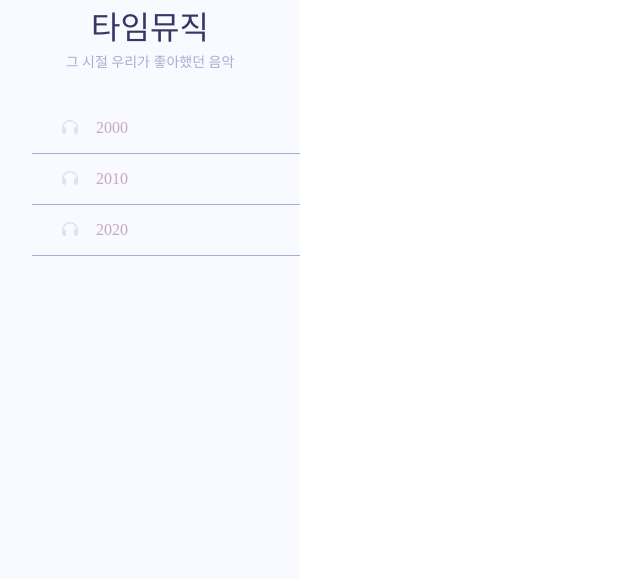
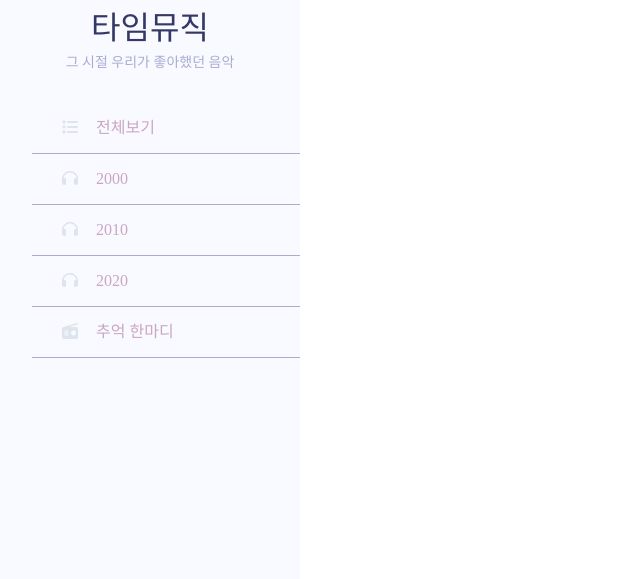
Before and after one commit to talli0505/HangHae99_Chapter1_Team5, a Flask app: page /login in a window 1280 px wide. Shown: the part 221-800 px from the top of the page, without its empty margins (0-640 px from the left). Run offline with Flask 2, Linux system fonts and the light colour scheme; data that the repository does not hold is empty; some libraries are stand-ins or nearby versions; some web fonts are replaced.

Commit message:
[9/22] 필요한 기능 추가 및 제거

```diff
--- a/Chapter1/templates/login.html
+++ b/Chapter1/templates/login.html
@@ -64,7 +64,13 @@
             <h2>타임뮤직</h2>
             <p>그 시절 우리가 좋아했던 음악</p>
         </div>
-        <ul>
+        <ul class="sidebar-list">
+            <li>
+                <div onclick="show_music_all()">
+                    <span class="icon"><i class="fa fa-list"></i></span>
+                    <span class="item">전체보기</span>
+                </div>
+            </li>
             {% for year in years %}
             <li>
                 <div onclick='show_music_{{ year['year'] }}()'>
@@ -73,6 +79,12 @@
                 </div>
             </li>
             {% endfor %}
+            <li>
+                <div data-bs-toggle="modal" data-bs-target="#myModal">
+                    <span class="icon"><i class="fa-solid fa-radio"></i></span>
+                    <span class="item">추억 한마디</span>
+                </div>
+            </li>
         </ul>
     </div>
 </div>
@@ -84,7 +96,6 @@
             <th scope="col">#</th>
             <th scope="col">제목</th>
             <th scope="col">가수</th>
-            <th scope="col">댓글</th>
             <th scope="col">좋아요</th>
         </tr>
         </thead>
@@ -263,7 +274,7 @@
     <div class="modal-dialog">
         <div class="modal-content">
             <div class="modal-header">
-                <h5 class="modal-title">댓글창</h5>
+                <h5 class="modal-title">추억 한마디</h5>
                 <button type="button" class="btn-close" data-bs-dismiss="modal"></button>
             </div>
             <div class="modal-body">
@@ -275,9 +286,14 @@
                         <div class="media-content">
                             <div class="field">
                                 <p class="control">
+                                    <input id="input-post2" class="input is-rounded" placeholder="닉네임" style="width: 50%"></p>
                                     <input id="input-post" class="input is-rounded" placeholder="무슨 생각을 하고 계신가요?"></p>
                             </div>
                         </div>
+                        <br>
+                        <br>
+                        <br>
+                        <br>
                         <div class="level-right">
                             <div class="level-item">
                                 <a class="button is-sparta" id="posting" onclick="post()">포스팅하기</a>
```
